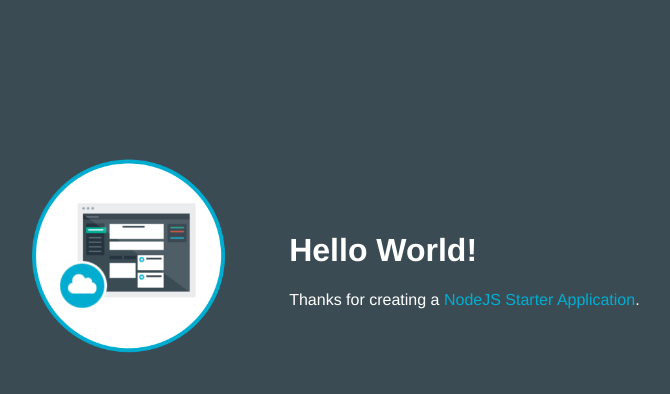
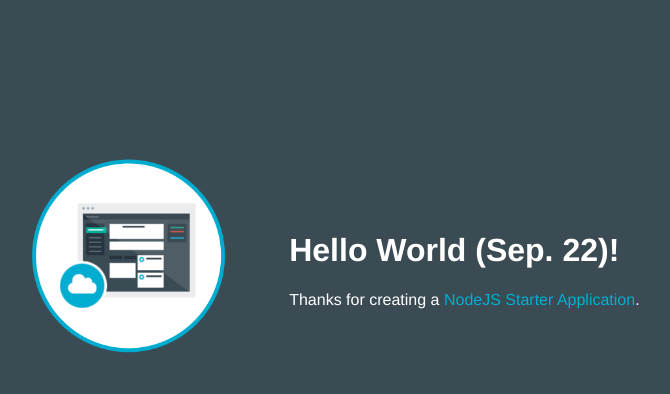
Before and after one commit to s17n/Cheeta, a website: page public/index.html in a window 1280 px wide. Shown: the whole page, without its empty margins (253-923 px from the left). Drawn offline with Linux system fonts and the light colour scheme.

Commit message:
Date added

```diff
--- a/public/index.html
+++ b/public/index.html
@@ -16,7 +16,7 @@
           <img class = "newappIcon" src="images/newapp-icon.png">
         </td>
         <td>
-          <h1 id="message">Hello World!</h1>
+          <h1 id="message">Hello World (Sep. 22)!</h1>
           <p class='description'></p> Thanks for creating a <span class = "blue">NodeJS Starter Application</span>.
         </td>
       </tr>
```
